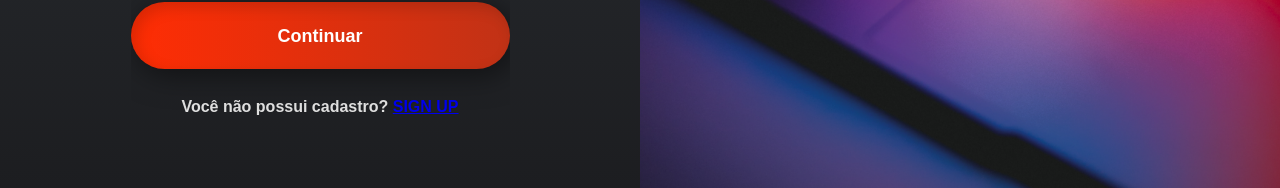
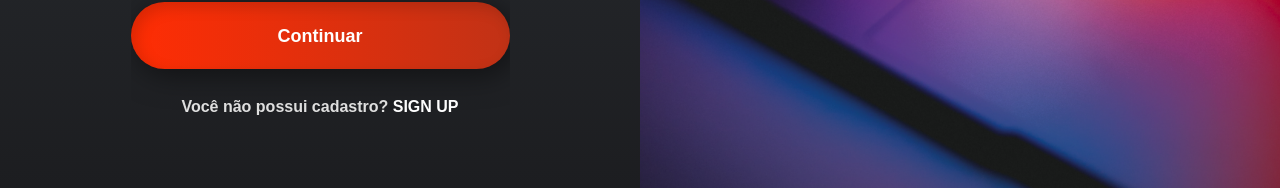
Before and after one commit to CamejoFrancisco/Sprint8-KEEP-ALIVE, a React (Create React App) app: page / in a window 1280 px wide. Shown: the part 603-791 px from the top of the page. Built offline with nearby package versions, Linux system fonts and the light colour scheme; no server answers; a web font is replaced by a local one.

Commit message:
Change Link color from default to white

```diff
--- a/src/App.css
+++ b/src/App.css
@@ -9,6 +9,10 @@
 
 }
 
+.link{
+    color: #FFF;
+    text-decoration: none;
+}
 
 .content {
     border-bottom: 4px solid  rgb(28, 28, 28);
--- a/src/pages/Login/Content/index.tsx
+++ b/src/pages/Login/Content/index.tsx
@@ -350,7 +350,7 @@ const LoginContent = () => {
             <Button onClick={() => handlePress({ email, password, setValidation, navigate })}>
                 Continuar
             </Button>
-            <ChangePage>Você não possui cadastro? <Link to="/signup">SIGN UP</Link></ChangePage>
+            <ChangePage>Você não possui cadastro? <Link className="link" to="/signup">SIGN UP</Link></ChangePage>
         </Container>
     )
 }
--- a/src/pages/Signup/Content/index.tsx
+++ b/src/pages/Signup/Content/index.tsx
@@ -456,7 +456,7 @@ const SignUpContent = () => {
             <Button disabled={loading} onClick={() => handleSubmit({ email, password, passwordConfirm, setValidation, navigate })}>
                 Continuar
             </Button>
-            <MovePage>Já possui cadastro? <Link to="/">LOGIN</Link></MovePage>
+            <MovePage>Já possui cadastro? <Link className="link" to="/">LOGIN</Link></MovePage>
         </Container>
     )
 }
```
